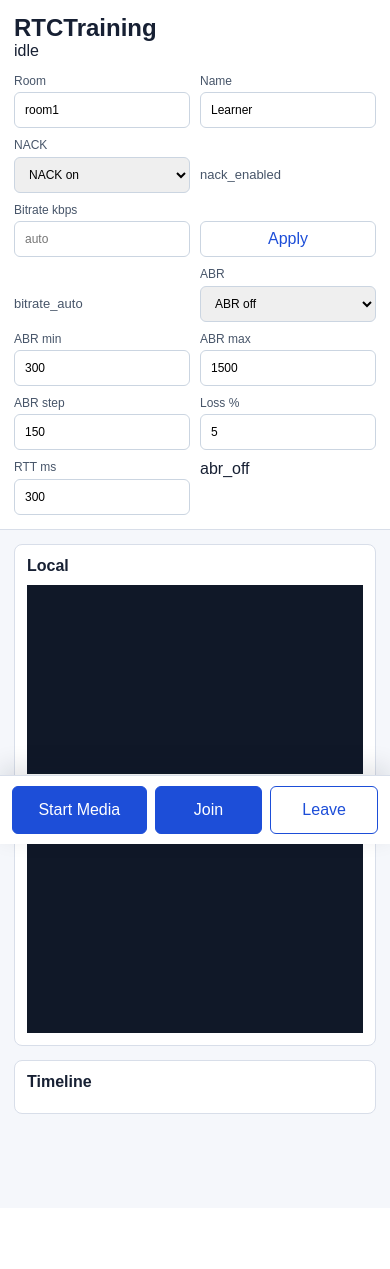
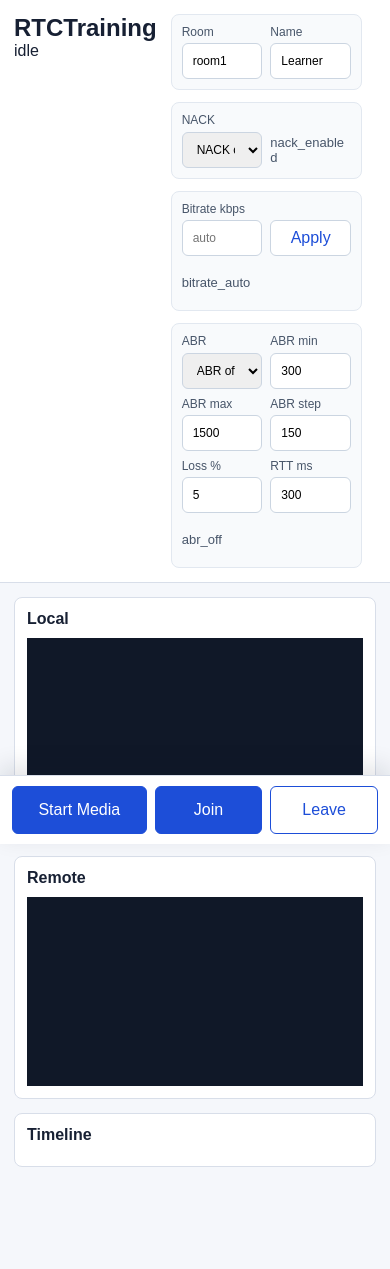
Before and after one commit to kaysono0/RTCTraining, a Python web app: template templates/webrtc/chat_real.html in a window 390 px wide. Before the commit the page ends 1114 px from the top, so only its background shows below. Run offline with Jinja, Linux system fonts and the light colour scheme; the template is opened without the code that fills it, so the values that code supplies are empty.

Commit message:
Group WebRTC experiment controls

```diff
--- a/static/webrtc/chat_real.css
+++ b/static/webrtc/chat_real.css
@@ -17,8 +17,9 @@
   align-items: flex-start;
   background: #ffffff;
   border-bottom: 1px solid #d8dee9;
-  display: flex;
+  display: grid;
   gap: 24px;
+  grid-template-columns: auto minmax(0, 1fr) auto;
   justify-content: space-between;
   padding: 16px 24px;
 }
@@ -29,19 +30,50 @@
 }
 
 .room-controls {
-  display: flex;
-  gap: 8px;
+  display: grid;
+  gap: 10px;
+  grid-template-columns: minmax(240px, 1.25fr) minmax(150px, 0.75fr) minmax(240px, 1fr);
   min-width: 0;
 }
 
-.room-controls label {
+.control-group {
+  align-items: end;
+  background: #f8fafc;
+  border: 1px solid #e2e8f0;
+  border-radius: 8px;
+  box-sizing: border-box;
+  display: grid;
+  gap: 8px;
+  min-width: 0;
+  padding: 10px;
+}
+
+.identity-control-group {
+  grid-template-columns: minmax(0, 1fr) minmax(0, 1fr);
+}
+
+.nack-control-group {
+  grid-template-columns: minmax(0, 1fr) auto;
+}
+
+.bitrate-control-group {
+  grid-template-columns: minmax(0, 1fr) auto auto;
+}
+
+.abr-control-group {
+  grid-column: 1 / -1;
+  grid-template-columns: minmax(90px, 1.15fr) repeat(5, minmax(68px, 1fr)) auto;
+}
+
+.control-group label {
   color: #475569;
   display: grid;
   font-size: 12px;
   gap: 4px;
+  min-width: 0;
 }
 
-.room-controls label span {
+.control-group label span {
   line-height: 1.2;
 }
 
@@ -59,8 +91,10 @@
   border: 1px solid #cbd5e1;
   border-radius: 6px;
   box-sizing: border-box;
-  max-width: 160px;
+  max-width: none;
+  min-width: 0;
   padding: 0 10px;
+  width: 100%;
 }
 
 #applyBitrateButton {
@@ -71,13 +105,14 @@
 }
 
 #nackModeState,
-#bitrateModeState {
+#bitrateModeState,
+#abrModeState {
   align-items: center;
   color: #475569;
   display: inline-flex;
   font-size: 13px;
   min-height: 36px;
-  padding-top: 16px;
+  overflow-wrap: anywhere;
 }
 
 .mobile-action-bar {
@@ -260,7 +295,7 @@
 
 @media (max-width: 700px) {
   body {
-    padding-bottom: calc(80px + env(safe-area-inset-bottom));
+    padding-bottom: calc(88px + env(safe-area-inset-bottom));
   }
 
   .topbar {
@@ -271,18 +306,20 @@
 
   .room-controls {
     display: grid;
-    gap: 10px;
-    grid-template-columns: repeat(2, minmax(0, 1fr));
+    gap: 12px;
+    grid-template-columns: 1fr;
     width: 100%;
   }
 
-  .room-controls label {
-    min-width: 0;
+  .control-group {
+    padding: 10px;
   }
 
-  .room-controls label:last-of-type,
-  #nackModeState {
-    grid-column: span 1;
+  .identity-control-group,
+  .nack-control-group,
+  .bitrate-control-group,
+  .abr-control-group {
+    grid-template-columns: repeat(2, minmax(0, 1fr));
   }
 
   .room-controls input,
@@ -294,9 +331,13 @@
   }
 
   #nackModeState,
-  #bitrateModeState {
+  #bitrateModeState,
+  #abrModeState {
     align-self: end;
-    padding-top: 0;
+  }
+
+  #abrModeState {
+    grid-column: span 2;
   }
 
   .mobile-action-bar {
--- a/templates/webrtc/chat_real.html
+++ b/templates/webrtc/chat_real.html
@@ -4,7 +4,7 @@
     <meta charset="utf-8">
     <meta name="viewport" content="width=device-width, initial-scale=1">
     <title>RTCTraining</title>
-    <link rel="stylesheet" href="/static/webrtc/chat_real.css?v=20260507-nack-mode-manual-bitrate-mobile-media">
+    <link rel="stylesheet" href="/static/webrtc/chat_real.css?v=20260507-control-groups-mobile-media">
   </head>
   <body>
     <main class="app-shell">
@@ -14,6 +14,7 @@
           <p id="connectionState">idle</p>
         </div>
         <div class="room-controls">
+          <div class="control-group identity-control-group">
             <label>
               <span>Room</span>
               <input id="roomIdInput" value="room1" aria-label="Room ID">
@@ -22,6 +23,8 @@
               <span>Name</span>
               <input id="displayNameInput" value="Learner" aria-label="Display name">
             </label>
+          </div>
+          <div class="control-group nack-control-group">
             <label>
               <span>NACK</span>
               <select id="nackModeSelect" aria-label="NACK mode">
@@ -30,12 +33,16 @@
               </select>
             </label>
             <span id="nackModeState">nack_enabled</span>
+          </div>
+          <div class="control-group bitrate-control-group">
             <label>
               <span>Bitrate kbps</span>
               <input id="senderBitrateInput" type="number" min="0" step="1" inputmode="numeric" placeholder="auto" aria-label="Sender bitrate kbps">
             </label>
             <button id="applyBitrateButton" type="button">Apply</button>
             <span id="bitrateModeState">bitrate_auto</span>
+          </div>
+          <div class="control-group abr-control-group">
             <label>
               <span>ABR</span>
               <select id="abrModeSelect" aria-label="ABR mode">
@@ -64,6 +71,7 @@
               <input id="abrRttThresholdInput" type="number" min="1" step="1" value="300" aria-label="ABR RTT threshold ms">
             </label>
             <span id="abrModeState">abr_off</span>
+          </div>
         </div>
         <div class="mobile-action-bar" aria-label="Room actions">
           <button id="startMediaButton" type="button">Start Media</button>
```
Also changed, not shown: tests/test_playwright_e2e.py (+20 -0 lines), tests/test_ui_routes.py (+4 -0 lines). Lines whose indentation alone changed are shown as unchanged.
